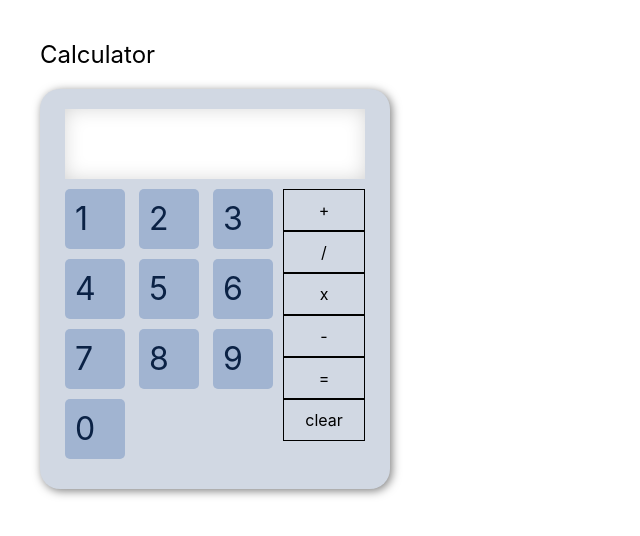
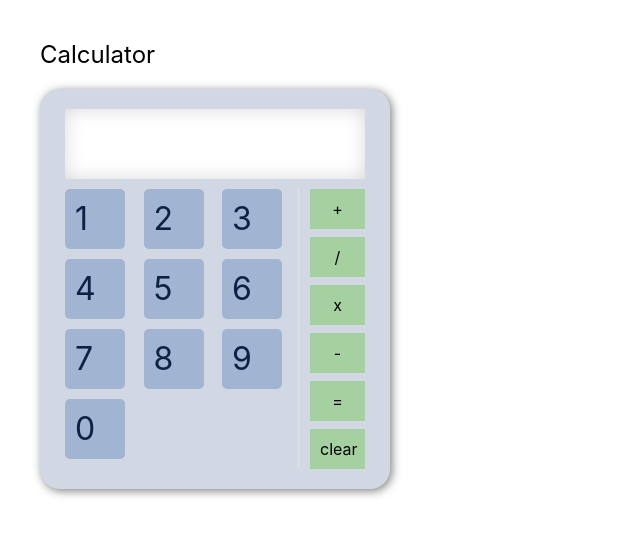
Before and after one commit to prof-tejera/homework-4-Bianca-Morris, a React (Create React App) app: page / in a window 1280 px wide. Shown: the top 536 px of the page, without its empty margins (0-640 px from the left). Built offline with nearby package versions, Linux system fonts and the light colour scheme.

Commit message:
tweaks to operator buttons and wrapper

```diff
--- a/src/components/Calculator.js
+++ b/src/components/Calculator.js
@@ -69,7 +69,15 @@ class Calculator extends Component {
             <Number value={9} onClick={this.handleNumberClick} />
             <Number value={0} onClick={this.handleNumberClick} />
           </div>
-          <div style={{ paddingLeft: 10 }}>
+          <div style={{
+            paddingLeft: 10,
+            display: "flex",
+            flexDirection: "column",
+            justifyContent: "space-between",
+            alignContent: "center",
+            marginLeft: "15px",
+            borderLeft: "3px solid #dddddd"
+          }}>
             <Operator value="+" onClick={this.handleOperatorClick} />
             <Operator value="/" onClick={this.handleOperatorClick} />
             <Operator value="x" onClick={this.handleOperatorClick} />
--- a/src/components/Operator.js
+++ b/src/components/Operator.js
@@ -3,9 +3,10 @@ import styled from 'styled-components';
 
 const Container = styled.div`
   padding: 10px;
-  border: 1px solid black;
-  width: 60px;
+  background-color: #a5d1a1;
+  width: 35px;
   text-align: center;
+  align-self: center;
 `;
 
 class Operator extends Component {
```
